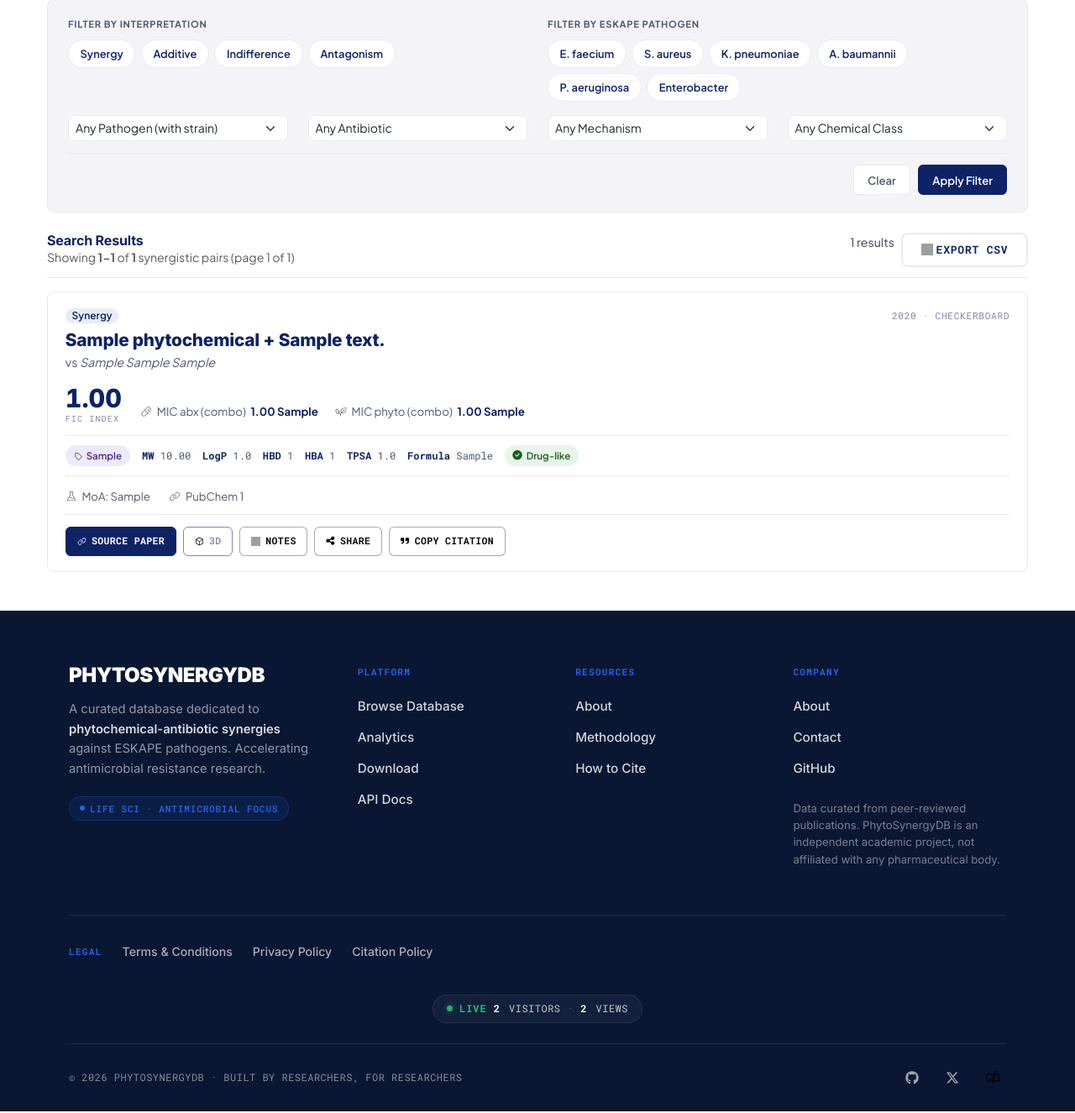
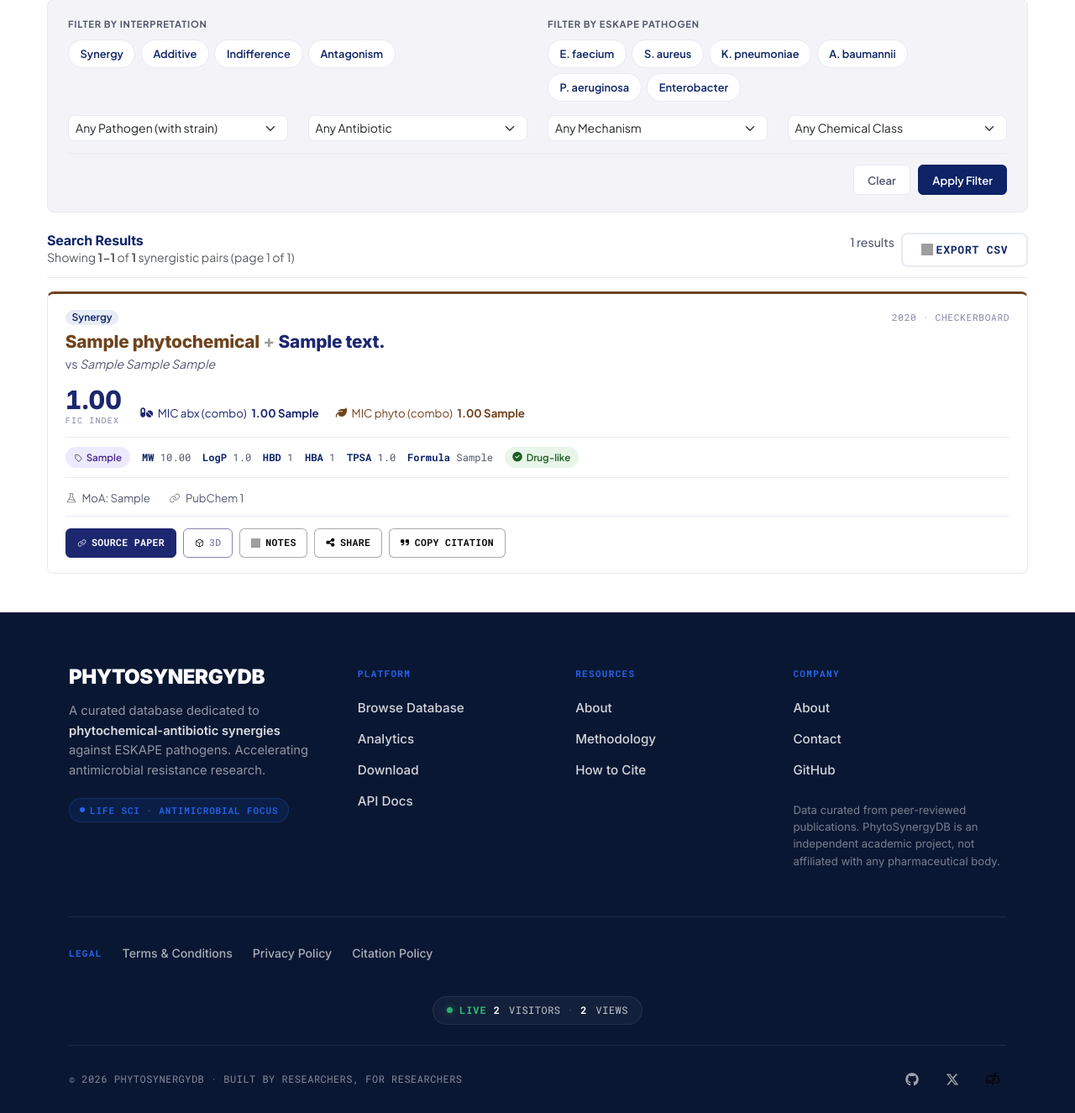
Before and after one commit to argajitsarkr/phytosynergy-db-project, a Django app: page /database/ in a window 1280 px wide. Shown: the part 233-1558 px from the top of the page at 84% size. Run offline with Django 5.2, Linux system fonts and the light colour scheme; tables that the repository leaves empty hold one stand-in row (values such as "Sample post"); some libraries are stand-ins or nearby versions; grey boxes are pictures that could not be loaded.

Commit message:
Result card: navy + brown thematic colour split (phyto brown, data navy)
Approved via mockup. The title now colours each name (phytochemical brown
#6F431D, antibiotic navy #1D276F, muted +), so the pairing reads as its own
legend. The two MIC lines get rl-mic-abx (navy) / rl-mic-phyto (brown)
classes with FontAwesome fa-pills / fa-leaf icons that inherit the colour.
custom.css: brown 3px top rule on .rl-card (kept on hover), navy FIC + abx
MIC, brown phyto MIC, navy Source-paper button. Theme is non-semantic and
used only on these cues - the interpretation badge and the categorical class
chips keep their own colours, so the two systems never collide.

Co-Authored-By: Claude Opus 4.8 <noreply@anthropic.com>

```diff
--- a/synergy_data/static/synergy_data/css/custom.css
+++ b/synergy_data/static/synergy_data/css/custom.css
@@ -778,9 +778,13 @@ a:hover { color: var(--accent); }
    Self-contained .rl-* block. The old .result-card grid + .rc-* /
    .lipinski-* / .chem-class-badge styles it replaced were removed.
    ============================================================ */
+/* Theme colours: brown = phytochemical side, navy = data / antibiotic side.
+   Used only on non-categorical cues (names, FIC, MIC lines, top rule); the
+   interpretation badge and the categorical class chips keep their own colours. */
 .rl-card {
     background: var(--bg-white);
     border: 1.5px solid var(--border-light);
+    border-top: 3px solid #6F431D;
     border-radius: var(--radius-lg);
     padding: 1.15rem 1.3rem;
     margin-bottom: 0.85rem;
@@ -790,6 +794,7 @@ a:hover { color: var(--accent); }
 }
 .rl-card:hover {
     border-color: #0A0A0A;
+    border-top-color: #6F431D;
     box-shadow: 0 12px 28px rgba(10,10,10,0.09);
     transform: translateY(-2px);
 }
@@ -814,7 +819,9 @@ a:hover { color: var(--accent); }
     letter-spacing: -0.01em;
     color: var(--text-primary);
 }
-.rl-card:hover .rl-title { color: var(--primary); }
+.rl-phyto { color: #6F431D; }
+.rl-abx { color: #1D276F; }
+.rl-plus { color: rgba(10,10,10,0.4); font-weight: 700; }
 .rl-subtitle { font-size: 0.9rem; color: var(--text-secondary); margin-top: 0.15rem; }
 
 /* Tier 2: headline FIC + MIC support */
@@ -832,7 +839,7 @@ a:hover { color: var(--accent); }
     font-weight: 800;
     font-size: 1.9rem;
     line-height: 1;
-    color: var(--primary);
+    color: #1D276F;
     font-variant-numeric: tabular-nums;
 }
 .rl-fic-label {
@@ -855,6 +862,8 @@ a:hover { color: var(--accent); }
 .rl-mic { display: inline-flex; align-items: center; gap: 0.35rem; }
 .rl-mic .icon-svg { opacity: 0.5; }
 .rl-mic strong { color: var(--text-primary); font-weight: 700; }
+.rl-mic-abx, .rl-mic-abx strong { color: #1D276F; }
+.rl-mic-phyto, .rl-mic-phyto strong { color: #6F431D; }
 
 /* Tier 3: cheminformatics strip */
 .rl-chem {
@@ -948,11 +957,11 @@ a:hover { color: var(--accent); }
 .rl-btn:hover .icon-svg,
 .rl-btn-primary .icon-svg { filter: brightness(0) invert(1); }
 .rl-btn-primary {
-    background: var(--primary);
-    border-color: var(--primary);
+    background: #1D276F;
+    border-color: #1D276F;
     color: #ffffff;
 }
-.rl-btn-primary:hover { background: var(--primary-dark); border-color: var(--primary-dark); color: #ffffff; }
+.rl-btn-primary:hover { background: #141B4D; border-color: #141B4D; color: #ffffff; }
 .rl-btn-edit { margin-left: auto; }
 .rl-btn-done { background: var(--success-bg); border-color: var(--success-text); color: var(--success-text); }
 .rl-btn-done .icon-svg { filter: none; }
--- a/synergy_data/templates/synergy_data/database_search.html
+++ b/synergy_data/templates/synergy_data/database_search.html
@@ -173,7 +173,7 @@
                         {% if experiment.assay_method %}{{ experiment.get_assay_method_display }}{% endif %}
                     </span>
                 </div>
-                <h3 class="rl-title">{{ experiment.phytochemical.compound_name }} + {{ experiment.antibiotic.antibiotic_name }}</h3>
+                <h3 class="rl-title"><span class="rl-phyto">{{ experiment.phytochemical.compound_name }}</span> <span class="rl-plus">+</span> <span class="rl-abx">{{ experiment.antibiotic.antibiotic_name }}</span></h3>
                 <div class="rl-subtitle">vs <em>{{ experiment.pathogen }}</em></div>
 
                 <!-- Tier 2: headline metric + MIC support -->
@@ -183,12 +183,12 @@
                         <span class="rl-fic-label">FIC index</span>
                     </div>
                     <div class="rl-mics">
-                        <span class="rl-mic">
-                            <img src="{% static 'synergy_data/icons/pill.svg' %}" alt="" class="icon-svg icon-svg-sm">
+                        <span class="rl-mic rl-mic-abx">
+                            <i class="fas fa-pills" aria-hidden="true"></i>
                             MIC abx (combo) <strong>{% if experiment.mic_abx_in_combo %}{{ experiment.mic_abx_in_combo|floatformat:2 }} {{ experiment.mic_units }}{% else %}-{% endif %}</strong>
                         </span>
-                        <span class="rl-mic">
-                            <img src="{% static 'synergy_data/icons/plant.svg' %}" alt="" class="icon-svg icon-svg-sm">
+                        <span class="rl-mic rl-mic-phyto">
+                            <i class="fas fa-leaf" aria-hidden="true"></i>
                             MIC phyto (combo) <strong>{% if experiment.mic_phyto_in_combo %}{{ experiment.mic_phyto_in_combo|floatformat:2 }} {{ experiment.mic_units }}{% else %}-{% endif %}</strong>
                         </span>
                     </div>
```
Also changed, not shown: CLAUDE.md (+1 -0 lines).
